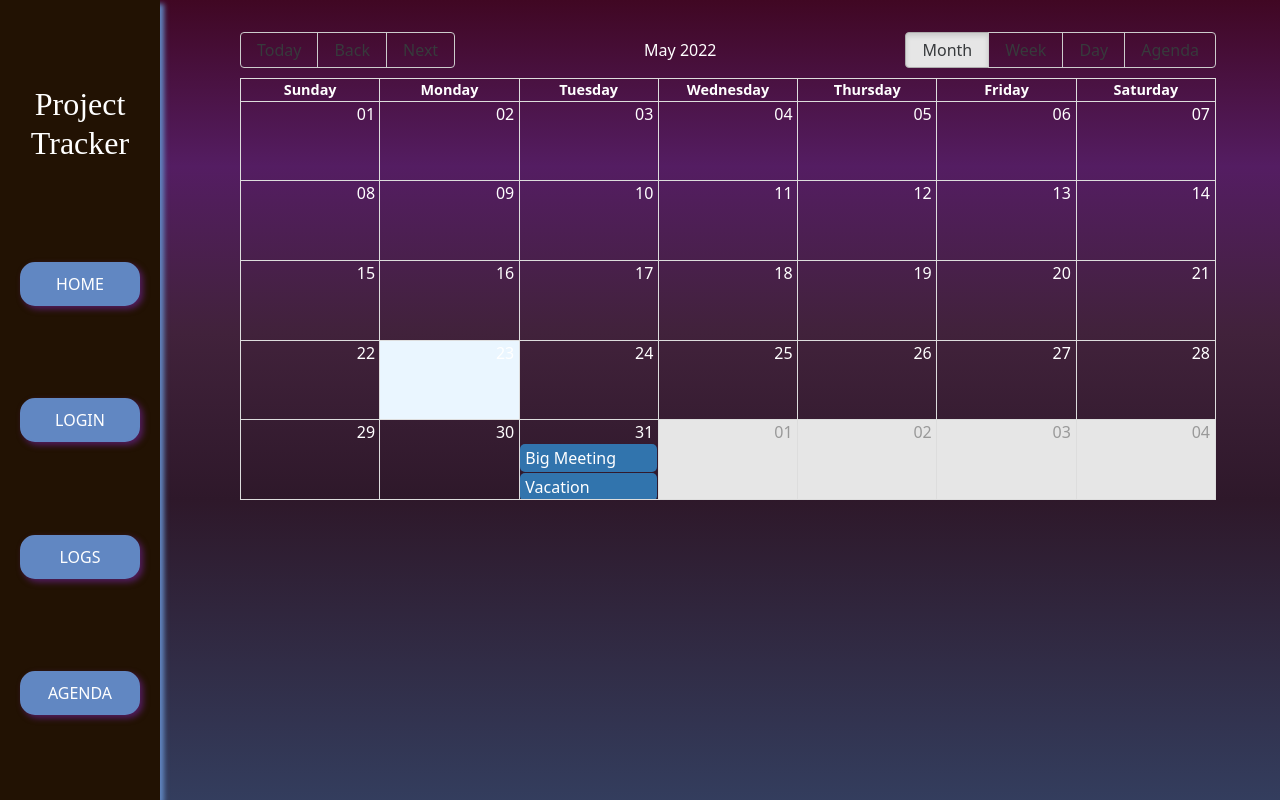
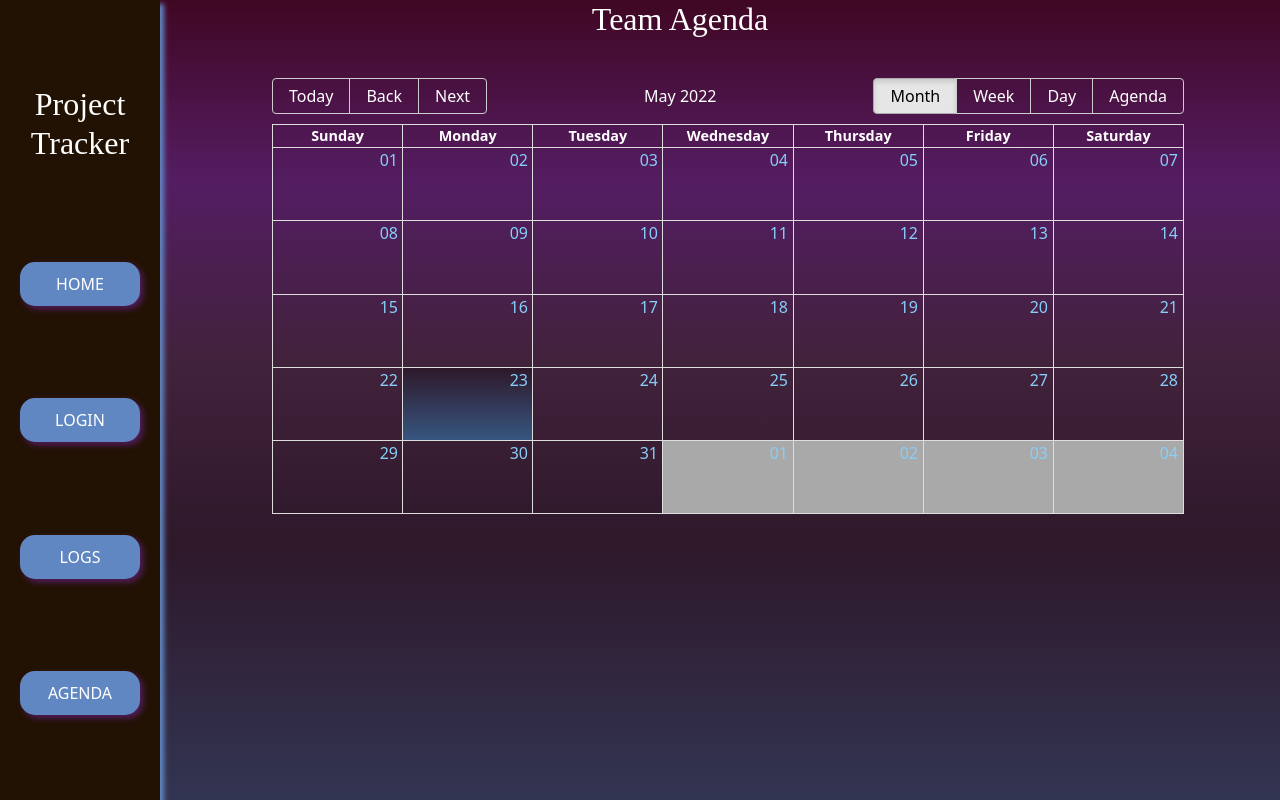
Before and after one commit to Reny8/Capstone, a React (Create React App) app in the folder frontend/: page /agenda in a window 1280 px wide. Built offline with nearby package versions, Linux system fonts and the light colour scheme.

Commit message:
Added functionality to the calendar + Tested

```diff
--- a/frontend/src/App.js
+++ b/frontend/src/App.js
@@ -94,7 +94,7 @@ function App() {
         />
         <Route path="/register" element={<RegisterPage />} />
         <Route path="/login" element={<LoginPage />} />
-        <Route path="/agenda" element ={<AgendaPage />}/>
+        <Route path="/agenda" element ={<AgendaPage tasks={tasks} projects={projects}/>}/>
       </Routes>
       {/* <div>
         <Footer />
--- /dev/null
+++ b/frontend/src/Calendar/Calendar.css
@@ -0,0 +1,17 @@
+div.rbc-day-bg.rbc-today {
+    background-image: linear-gradient(#2E182A,#375680)
+}
+span.rbc-btn-group button {
+    color: white;
+}
+span.rbc-btn-group button.rbc-active {
+    color: black;
+}
+
+div.rbc-day-bg.rbc-off-range-bg {
+    background-color: darkgray;
+}
+
+button.rbc-button-link {
+    color: lightskyblue
+}
--- a/frontend/src/Calendar/Calendar.jsx
+++ b/frontend/src/Calendar/Calendar.jsx
@@ -4,8 +4,9 @@ import parse from "date-fns/parse";
 import startOfWeek from "date-fns/startOfWeek";
 import getDay from "date-fns/getDay";
 import React, { useState } from "react";
-import DatePicker from "react-datepicker";
-import "react-big-calendar/lib/css/react-big-calendar.css"
+import "react-big-calendar/lib/css/react-big-calendar.css";
+import "./Calendar.css"
+
 const CalendarDisplay = (props) => {
     const locales = {
       "en-US": require("date-fns/locale/en-US"),
@@ -17,26 +18,34 @@ const CalendarDisplay = (props) => {
       getDay,
       locales,
     });
-  const events = [
-    {
-      title: "Big Meeting",
-      start: new Date(2022, 5, 0),
-      end: new Date(2022, 5, 0),
-    },
-    {
-      title: "Vacation",
-      start: new Date(2022, 5, 0),
-      end: new Date(2022, 5, 0),
-    },
-  ];
+    function handleEvents() {
+        let projectTitlesAndDates = props.projects.map((project)=>{
+            return {
+                title: `${project.title} Project`,
+                start: new Date(project.due_date),
+                end: new Date(project.due_date)
+            }
+        })
+        let taskTitlesAndDates = props.tasks.map((task)=>{
+            return {
+                title: `Task:${task.description}`,
+                start: new Date(task.due_date),
+                end: new Date(task.due_date)
+            }
+        })
+    console.log(taskTitlesAndDates)
+    const events = [projectTitlesAndDates, ...taskTitlesAndDates]
+    return events
+    }
   return (
     <div>
+      <h2 style={{marginLeft: "9rem"}}>Team Agenda</h2>
       <Calendar
         localizer={localizer}
-        events={events}
+        events={handleEvents()}
         startAccessor="start"
         endAccessor="end"
-        style={{ height: "500px", marginLeft: "15rem", paddingTop: "2rem"}}
+        style={{ height: "500px", marginLeft: "15rem", paddingTop: "2rem", padding: "2rem"}}
       />
     </div>
   );
--- a/frontend/src/pages/AgendaPage/AgendaPage.js
+++ b/frontend/src/pages/AgendaPage/AgendaPage.js
@@ -2,7 +2,7 @@ import React from 'react';
 import CalendarDisplay from '../../Calendar/Calendar';
 const AgendaPage = (props) => {
     return (<div>
-        <CalendarDisplay />
+        <CalendarDisplay tasks ={props.tasks} projects={props.projects}/>
     </div>  );
 }
 
```
Lines whose indentation alone changed are shown as unchanged.
